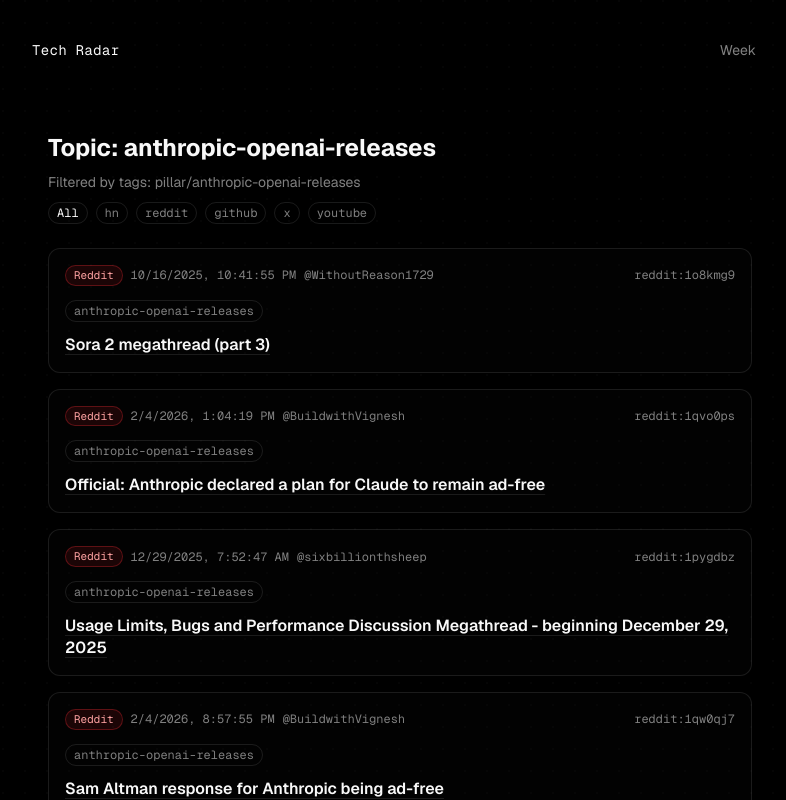
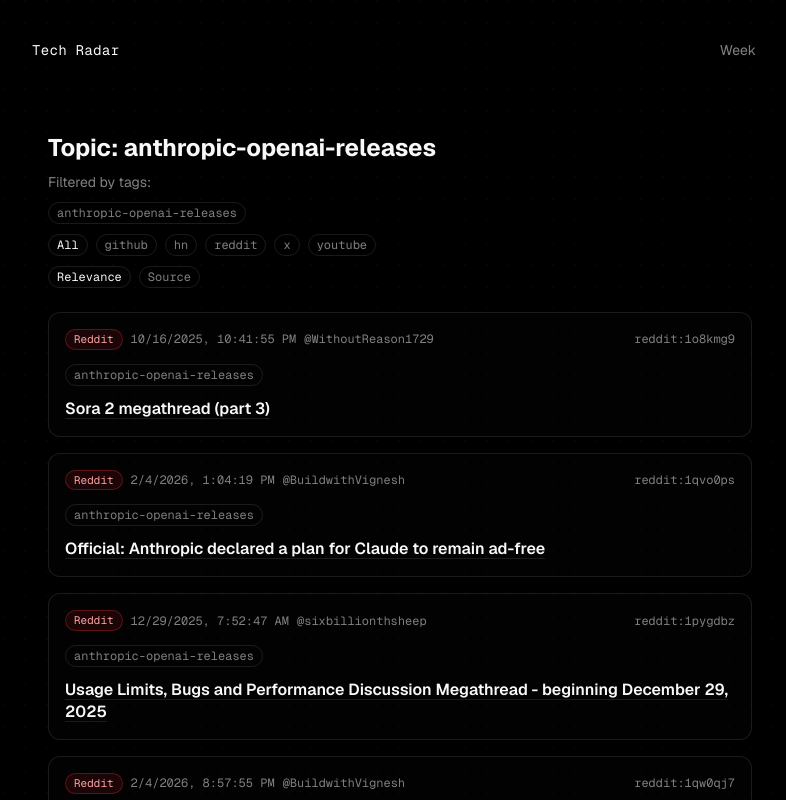
Before and after one commit to CassiusHR/tech-radar, a Next.js app: page /topic/anthropic-openai-releases in a window 1280 px wide. Shown: the top 800 px of the page, without its empty margins (240-1026 px from the left). Built offline with nearby package versions, Linux system fonts and the light colour scheme; no server answers.

Commit message:
feat(tech-radar): thumbnails + source sort + cleaner tag pills

```diff
--- a/src/app/day/[date]/page.tsx
+++ b/src/app/day/[date]/page.tsx
@@ -2,10 +2,13 @@
 import { Pagination } from '@/components/Pagination'
 import { ItemCard } from '@/components/ItemCard'
 import { SourceChips } from '@/components/SourceChips'
+import { SortChips } from '@/components/SortChips'
+import { TagChips } from '@/components/TagChips'
 import type { ItemFrontmatter } from '@/lib/content/schema'
 import { parseTagsParam } from '@/lib/content/filter'
 import { listDayItems } from '@/lib/content/list'
 import { paginate } from '@/lib/ui/pagination'
+import { sortItems, type SortMode } from '@/lib/content/sort'
 
 export async function generateMetadata({
   params,
@@ -41,9 +44,11 @@
   const page = Number(sp.page ?? '1') || 1
   const tags = parseTagsParam(sp.tags)
   const source = typeof sp.source === 'string' ? sp.source : undefined
+  const sort: SortMode = sp.sort === 'source' ? 'source' : 'relevance'
 
   const itemsAll = await listDayItems(date, tags)
-  const items = source ? itemsAll.filter((fm) => fm.source === source) : itemsAll
+  const itemsFiltered = source ? itemsAll.filter((fm) => fm.source === source) : itemsAll
+  const items = sortItems(itemsFiltered, sort)
   const paged = paginate(items, page, 20)
   const baseHref = `/day/${date}`
 
@@ -54,12 +59,18 @@
       </h1>
       <div className="mt-2 flex flex-col gap-2">
         {tags.length ? (
-          <p className="text-sm text-muted-foreground">Filtered by tags: {tags.join(', ')}</p>
+          <div className="flex flex-col gap-2">
+            <p className="text-sm text-muted-foreground">Filtered by tags:</p>
+            <TagChips tags={tags} baseHref={baseHref} />
+          </div>
         ) : (
           <p className="text-sm text-muted-foreground">Unfiltered</p>
         )}
 
-        <SourceChips baseHref={baseHref} active={source} />
+        <div className="flex flex-col gap-2">
+          <SourceChips baseHref={baseHref} active={source} tags={tags} sort={sort === 'relevance' ? undefined : sort} />
+          <SortChips baseHref={baseHref} active={sort} tags={tags} source={source} />
+        </div>
       </div>
 
       <div className="mt-6 flex flex-col gap-4">
@@ -90,7 +101,8 @@
           hrefFor={(p) =>
             `${baseHref}?page=${p}` +
             `${tags.length ? `&tags=${encodeURIComponent(tags.join(','))}` : ''}` +
-            `${source ? `&source=${encodeURIComponent(source)}` : ''}`
+            `${source ? `&source=${encodeURIComponent(source)}` : ''}` +
+            `${sort !== 'relevance' ? `&sort=${encodeURIComponent(sort)}` : ''}`
           }
         />
       </div>
--- a/src/app/topic/[slug]/page.tsx
+++ b/src/app/topic/[slug]/page.tsx
@@ -2,10 +2,13 @@
 import { Pagination } from '@/components/Pagination'
 import { ItemCard } from '@/components/ItemCard'
 import { SourceChips } from '@/components/SourceChips'
+import { SortChips } from '@/components/SortChips'
+import { TagChips } from '@/components/TagChips'
 import type { ItemFrontmatter } from '@/lib/content/schema'
 import { parseTagsParam } from '@/lib/content/filter'
 import { listWeekItems } from '@/lib/content/list'
 import { paginate } from '@/lib/ui/pagination'
+import { sortItems, type SortMode } from '@/lib/content/sort'
 
 function pillarTagFromSlug(slug: string) {
   return `pillar/${slug}`
@@ -36,11 +39,13 @@
   const sp = await searchParams
   const page = Number(sp.page ?? '1') || 1
   const source = typeof sp.source === 'string' ? sp.source : undefined
+  const sort: SortMode = sp.sort === 'source' ? 'source' : 'relevance'
 
   const tags = Array.from(new Set([pillarTagFromSlug(slug), ...parseTagsParam(sp.tags)]))
 
   const itemsAll = await listWeekItems(tags)
-  const items = source ? itemsAll.filter((fm) => fm.source === source) : itemsAll
+  const itemsFiltered = source ? itemsAll.filter((fm) => fm.source === source) : itemsAll
+  const items = sortItems(itemsFiltered, sort)
   const paged = paginate(items, page, 20)
   const baseHref = `/topic/${slug}`
 
@@ -50,8 +55,15 @@
         Topic: {slug}
       </h1>
       <div className="mt-2 flex flex-col gap-2">
-        <p className="text-sm text-muted-foreground">Filtered by tags: {tags.join(', ')}</p>
-        <SourceChips baseHref={baseHref} active={source} />
+        <div className="flex flex-col gap-2">
+          <p className="text-sm text-muted-foreground">Filtered by tags:</p>
+          <TagChips tags={tags} baseHref={baseHref} />
+        </div>
+
+        <div className="flex flex-col gap-2">
+          <SourceChips baseHref={baseHref} active={source} tags={tags} sort={sort === 'relevance' ? undefined : sort} />
+          <SortChips baseHref={baseHref} active={sort} tags={tags} source={source} />
+        </div>
       </div>
 
       <div className="mt-6 flex flex-col gap-4">
@@ -79,7 +91,12 @@
         <Pagination
           page={paged.page}
           pages={paged.pages}
-          hrefFor={(p) => `${baseHref}?page=${p}${source ? `&source=${encodeURIComponent(source)}` : ''}`}
+          hrefFor={(p) =>
+            `${baseHref}?page=${p}` +
+            `${tags.length ? `&tags=${encodeURIComponent(tags.join(','))}` : ''}` +
+            `${source ? `&source=${encodeURIComponent(source)}` : ''}` +
+            `${sort !== 'relevance' ? `&sort=${encodeURIComponent(sort)}` : ''}`
+          }
         />
       </div>
     </main>
--- a/src/app/week/page.tsx
+++ b/src/app/week/page.tsx
@@ -2,10 +2,13 @@
 import { Pagination } from '@/components/Pagination'
 import { ItemCard } from '@/components/ItemCard'
 import { SourceChips } from '@/components/SourceChips'
+import { SortChips } from '@/components/SortChips'
+import { TagChips } from '@/components/TagChips'
 import type { ItemFrontmatter } from '@/lib/content/schema'
 import { parseTagsParam } from '@/lib/content/filter'
 import { listWeekItems } from '@/lib/content/list'
 import { paginate } from '@/lib/ui/pagination'
+import { sortItems, type SortMode } from '@/lib/content/sort'
 
 export const metadata: Metadata = {
   title: 'Tech Radar — Weekly (Rolling 7 days)',
@@ -22,9 +25,11 @@
   const page = Number(sp.page ?? '1') || 1
   const tags = parseTagsParam(sp.tags)
   const source = typeof sp.source === 'string' ? sp.source : undefined
+  const sort: SortMode = sp.sort === 'source' ? 'source' : 'relevance'
 
   const itemsAll = await listWeekItems(tags)
-  const items = source ? itemsAll.filter((fm) => fm.source === source) : itemsAll
+  const itemsFiltered = source ? itemsAll.filter((fm) => fm.source === source) : itemsAll
+  const items = sortItems(itemsFiltered, sort)
   const paged = paginate(items, page, 20)
 
   const baseHref = '/week'
@@ -36,11 +41,18 @@
       </h1>
       <div className="mt-2 flex flex-col gap-2">
         {tags.length ? (
-          <p className="text-sm text-muted-foreground">Filtered by tags: {tags.join(', ')}</p>
+          <div className="flex flex-col gap-2">
+            <p className="text-sm text-muted-foreground">Filtered by tags:</p>
+            <TagChips tags={tags} baseHref={baseHref} />
+          </div>
         ) : (
           <p className="text-sm text-muted-foreground">Unfiltered</p>
         )}
-        <SourceChips baseHref={baseHref} active={source} />
+
+        <div className="flex flex-col gap-2">
+          <SourceChips baseHref={baseHref} active={source} tags={tags} sort={sort === 'relevance' ? undefined : sort} />
+          <SortChips baseHref={baseHref} active={sort} tags={tags} source={source} />
+        </div>
       </div>
 
       <div className="mt-6 flex flex-col gap-4">
@@ -71,7 +83,8 @@
           hrefFor={(p) =>
             `${baseHref}?page=${p}` +
             `${tags.length ? `&tags=${encodeURIComponent(tags.join(','))}` : ''}` +
-            `${source ? `&source=${encodeURIComponent(source)}` : ''}`
+            `${source ? `&source=${encodeURIComponent(source)}` : ''}` +
+            `${sort !== 'relevance' ? `&sort=${encodeURIComponent(sort)}` : ''}`
           }
         />
       </div>
--- /dev/null
+++ b/src/components/SortChips.tsx
@@ -0,0 +1,56 @@
+import Link from 'next/link'
+import type { SortMode } from '@/lib/content/sort'
+
+function hrefWith(baseHref: string, params: Record<string, string | undefined>) {
+  const sp = new URLSearchParams()
+  for (const [k, v] of Object.entries(params)) {
+    if (v) sp.set(k, v)
+  }
+  const qs = sp.toString()
+  return qs ? `${baseHref}?${qs}` : baseHref
+}
+
+export function SortChips({
+  baseHref,
+  active,
+  tags,
+  source,
+}: {
+  baseHref: string
+  active: SortMode
+  tags?: string[]
+  source?: string
+}) {
+  const tagParam = tags?.length ? tags.join(',') : undefined
+
+  return (
+    <ul className="flex flex-wrap gap-2" aria-label="Sort">
+      {(
+        [
+          { id: 'relevance' as const, label: 'Relevance' },
+          { id: 'source' as const, label: 'Source' },
+        ] satisfies Array<{ id: SortMode; label: string }>
+      ).map((m) => {
+        const isActive = active === m.id
+        const href = hrefWith(baseHref, {
+          tags: tagParam,
+          source,
+          sort: m.id === 'relevance' ? undefined : m.id,
+        })
+
+        return (
+          <li key={m.id}>
+            <Link
+              className={`rounded-full border px-2 py-0.5 font-mono text-xs transition-colors hover:border-border-hover hover:bg-muted ${
+                isActive ? 'border-border bg-card text-foreground' : 'border-border text-muted-foreground'
+              }`}
+              href={href}
+            >
+              {m.label}
+            </Link>
+          </li>
+        )
+      })}
+    </ul>
+  )
+}
--- a/src/components/SourceChips.tsx
+++ b/src/components/SourceChips.tsx
@@ -3,7 +3,28 @@
 const SOURCES = ['hn', 'reddit', 'github', 'x', 'youtube'] as const
 export type SourceId = (typeof SOURCES)[number]
 
-export function SourceChips({ baseHref, active }: { baseHref: string; active?: string }) {
+function hrefWith(baseHref: string, params: Record<string, string | undefined>) {
+  const sp = new URLSearchParams()
+  for (const [k, v] of Object.entries(params)) {
+    if (v) sp.set(k, v)
+  }
+  const qs = sp.toString()
+  return qs ? `${baseHref}?${qs}` : baseHref
+}
+
+export function SourceChips({
+  baseHref,
+  active,
+  tags,
+  sort,
+}: {
+  baseHref: string
+  active?: string
+  tags?: string[]
+  sort?: string
+}) {
+  const tagParam = tags?.length ? tags.join(',') : undefined
+
   return (
     <ul className="flex flex-wrap gap-2" aria-label="Filter by source">
       <li>
@@ -11,14 +32,16 @@
           className={`rounded-full border px-2 py-0.5 font-mono text-xs transition-colors hover:border-border-hover hover:bg-muted ${
             !active ? 'border-border bg-card text-foreground' : 'border-border text-muted-foreground'
           }`}
-          href={baseHref}
+          href={hrefWith(baseHref, { tags: tagParam, sort })}
         >
           All
         </Link>
       </li>
-      {SOURCES.map((s) => {
+      {SOURCES.slice()
+        .sort((a, b) => a.localeCompare(b))
+        .map((s) => {
           const isActive = active === s
-        const href = `${baseHref}?source=${encodeURIComponent(s)}`
+          const href = hrefWith(baseHref, { tags: tagParam, sort, source: s })
           return (
             <li key={s}>
               <Link
--- /dev/null
+++ b/src/lib/content/sort.ts
@@ -0,0 +1,17 @@
+import type { ItemFrontmatter } from './schema'
+
+export type SortMode = 'relevance' | 'source'
+
+function byRelevance(a: ItemFrontmatter, b: ItemFrontmatter) {
+  return (b.score ?? 0) - (a.score ?? 0) || b.publishedAt.localeCompare(a.publishedAt)
+}
+
+function bySource(a: ItemFrontmatter, b: ItemFrontmatter) {
+  return a.source.localeCompare(b.source) || byRelevance(a, b)
+}
+
+export function sortItems(items: ItemFrontmatter[], mode: SortMode): ItemFrontmatter[] {
+  const copy = [...items]
+  if (mode === 'source') return copy.sort(bySource)
+  return copy.sort(byRelevance)
+}
```
Also changed, not shown: src/lib/ingest/thumbnail.ts (added, +42 -0 lines), 1 other file (tests, documents, lock files or other folders). Lines whose indentation alone changed are shown as unchanged.
